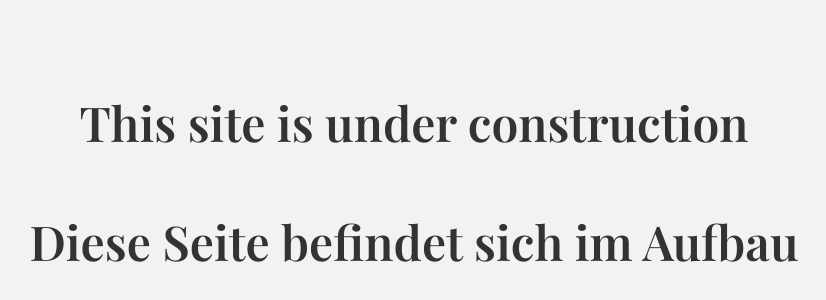
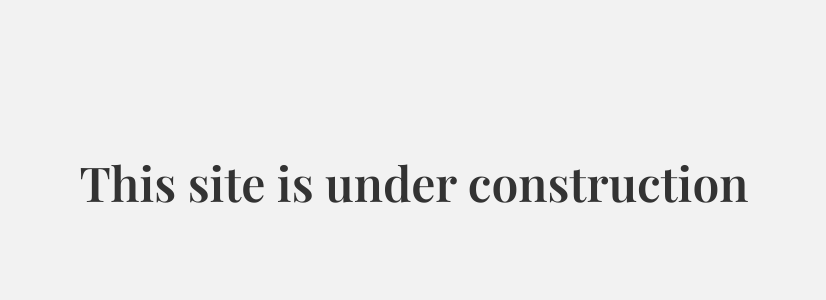
Before and after one commit to YujioOut/EditYourLife, a plain HTML site: page index.html in a window 1280 px wide. Shown: the part 210-510 px from the top of the page, without its empty margins (226-1052 px from the left). Drawn offline with nearby package versions, Linux system fonts and the light colour scheme.

Commit message:
Add files via upload

```diff
--- a/index.html
+++ b/index.html
@@ -57,8 +57,6 @@
   <body>
     <main>
       <h1>This site is under construction</h1>
-      <br />
-      <h1>Diese Seite befindet sich im Aufbau</h1>
     </main>
   </body>
 </html>
```
